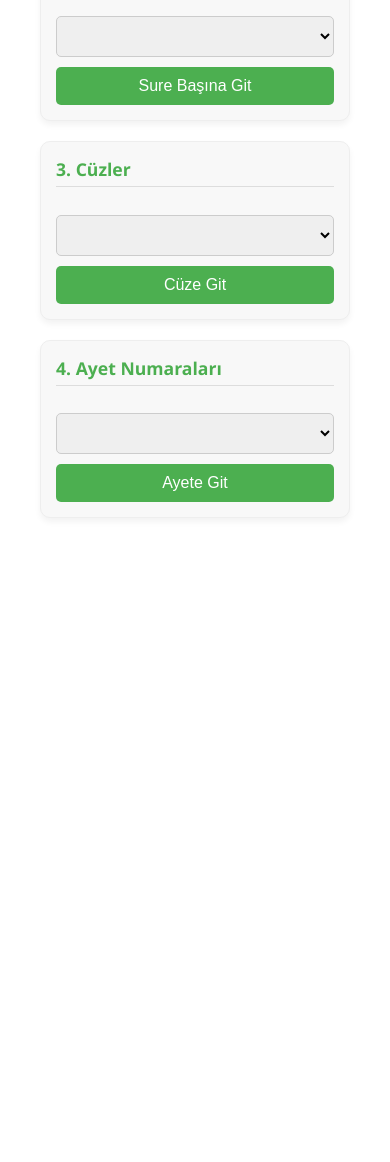
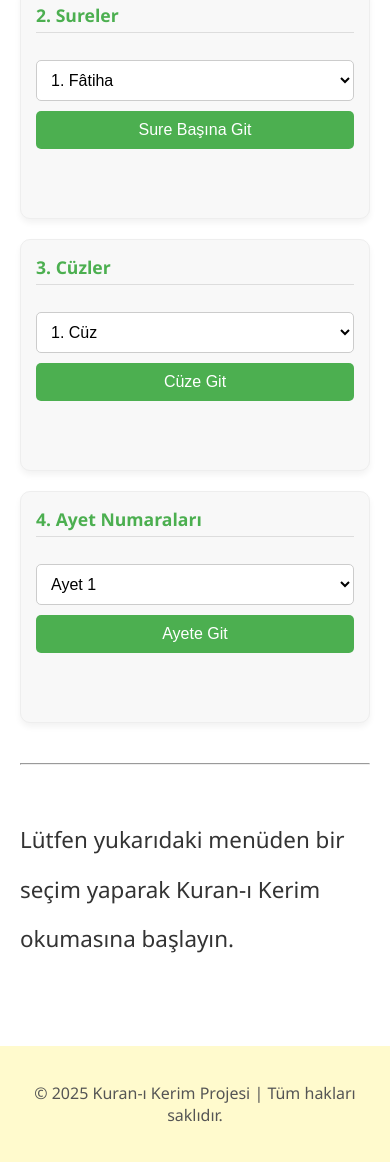
Before and after one commit to bilalklc026-stack/Quran-kerim, a plain HTML site: page index.html in a window 390 px wide. Shown: the part 516-1678 px from the top of the page. Before the commit the page ends 1094 px from the top, so only its background shows below. Drawn offline with Linux system fonts and the light colour scheme.

Commit message:
Update index.html

```diff
--- a/index.html
+++ b/index.html
@@ -1,31 +1,30 @@
-DOCTYPE html>
+<!DOCTYPE html>
 <html lang="tr">
 <head>
     <meta charset="UTF-8">
     <meta name="viewport" content="width=device-width, initial-scale=1.0">
-    <title>Kuran-ı Kerim Rehberi</title>
+    <title>Kuran-ı Kerim Navigasyonu</title>
 
     <style>
         /* GENEL STİLLER VE RENK PALETİ */
         body {
             margin: 0;
             font-family: 'Segoe UI', Tahoma, Geneva, Verdana, sans-serif;
-            background-color: #FFFFFF; /* Sayfa arkaplanı: Beyaz */
+            background-color: #FFFFFF; /* Beyaz */
             color: #333;
         }
 
-        /* AÇIK SARI RENK TANIMLARI */
         :root {
-            --acik-sari: #FFFACD; /* Lemon Chiffon */
+            --acik-sari: #FFFACD; /* Açık Sarı */
             --siyah: #000000;
         }
 
-        /* BAŞLIK (HEADER) VE LOGO */
+        /* --- BAŞLIK (HEADER) VE LOGO --- */
         header {
             background-color: var(--acik-sari); /* Çizginin üstü Açık Sarı */
             padding: 10px 20px;
             display: flex;
-            justify-content: flex-end; /* Logo en sağa */
+            justify-content: flex-end; /* Logo en sağa hizalandı */
             align-items: center;
             position: sticky;
             top: 0;
@@ -37,14 +36,13 @@ DOCTYPE html>
         }
 
         .logo {
-            /* İdeal boyut olarak 60x60 veya logonun estetiğine uygun bir değer */
             width: 60px;
             height: 60px;
             border-radius: 8px;
             display: block;
         }
 
-        /* AYIRICI SİYAH ÇİZGİ */
+        /* --- AYIRICI SİYAH ÇİZGİ --- */
         .divider {
             height: 2px;
             background-color: var(--siyah); /* Siyah çizgi */
@@ -59,7 +57,7 @@ DOCTYPE html>
             margin: 0 auto;
         }
 
-        /* 4 NAVİGASYON BANDI İÇİN STİLLER */
+        /* --- 4 NAVİGASYON BANDI STİLLERİ --- */
         .nav-bands {
             display: flex;
             gap: 20px;
@@ -68,7 +66,7 @@ DOCTYPE html>
         }
 
         .nav-band-item {
-            flex: 1 1 200px; /* Her bir bandın esnek genişliği (Minimum 200px) */
+            flex: 1 1 200px;
             background-color: #F8F8F8;
             padding: 15px;
             border-radius: 10px;
@@ -89,7 +87,7 @@ DOCTYPE html>
             font-size: 1.1em;
         }
 
-        /* SEÇİM ALANLARI VE BUTONLAR */
+        /* --- SEÇİM ALANLARI VE BUTONLAR --- */
         select, button {
             width: 100%;
             padding: 10px;
@@ -101,6 +99,7 @@ DOCTYPE html>
 
         select {
             border: 1px solid #CCC;
+            background-color: white;
         }
 
         button {
@@ -115,22 +114,35 @@ DOCTYPE html>
             background-color: #45a049;
         }
 
-        /* KURAN METNİ GÖSTERİM ALANI */
+        /* --- KURAN METNİ GÖSTERİM ALANI --- */
         #quran-text {
             padding-top: 20px;
             line-height: 2.2;
             font-size: 1.4em;
-            direction: rtl;
-            text-align: justify;
+            /* Bu stiller, metin entegre edildiğinde etkinleştirilmelidir */
+            /* direction: rtl;
+            text-align: justify; */
         }
 
-        /* ALT KISIM (FOOTER) */
+        /* --- ALT KISIM (FOOTER) --- */
         footer {
             background-color: var(--acik-sari); /* En altta Açık Sarı olsun */
             padding: 20px;
             text-align: center;
             color: #555;
             margin-top: 50px;
+            width: 100%;
+            box-sizing: border-box;
+        }
+
+        /* --- RESPONSIVE TASARIM --- */
+        @media (max-width: 768px) {
+            .nav-bands {
+                flex-direction: column;
+            }
+            .content {
+                padding: 10px 20px;
+            }
         }
     </style>
 </head>
@@ -145,33 +157,47 @@ DOCTYPE html>
     <div class="divider"></div>
 
     <main class="content">
-        <h2>Kuran-ı Kerim Navigasyonu</h2>
+        <h1>Kuran-ı Kerim Seçim Rehberi</h1>
 
         <div class="nav-bands">
 
             <section id="pages-band" class="nav-band-item">
                 <h3>1. Sayfalar</h3>
-                <select id="page-select" aria-label="Sayfa Seçimi">
-                    </select>
+                <select id="page-select" aria-label="Sayfa Seçimi"></select>
                 <button id="go-to-page">Sayfaya Git</button>
             </section>
 
             <section id="sures-band" class="nav-band-item">
                 <h3>2. Sureler</h3>
-                <select id="sure-select" aria-label="Sure Seçimi">
-                    </select>
+                <select id="sure-select" aria-label="Sure Seçimi"></select>
                 <button id="go-to-sure">Sure Başına Git</button>
             </section>
 
             <section id="juz-band" class="nav-band-item">
                 <h3>3. Cüzler</h3>
-                <select id="cuz-select" aria-label="Cüz Seçimi">
-                    </select>
+                <select id="cuz-select" aria-label="Cüz Seçimi"></select>
                 <button id="go-to-cuz">Cüze Git</button>
             </section>
 
             <section id="ayah-band" class="nav-band-item">
                 <h3>4. Ayet Numaraları</h3>
-                <select id="ayah-select" aria-label="Ayet Seçimi">
-                    </select>
-                <button id="go-to-ayah">Ayete Git
+                <select id="ayah-select" aria-label="Ayet Seçimi"></select>
+                <button id="go-to-ayah">Ayete Git</button>
+            </section>
+        </div>
+
+        <hr>
+
+        <div id="quran-text">
+            <p>Lütfen yukarıdaki menüden bir seçim yaparak Kuran-ı Kerim okumasına başlayın.</p>
+        </div>
+
+    </main>
+
+    <footer>
+        <p>© 2025 Kuran-ı Kerim Projesi | Tüm hakları saklıdır.</p>
+    </footer>
+
+    <script src="script.js"></script>
+</body>
+</html>
```
